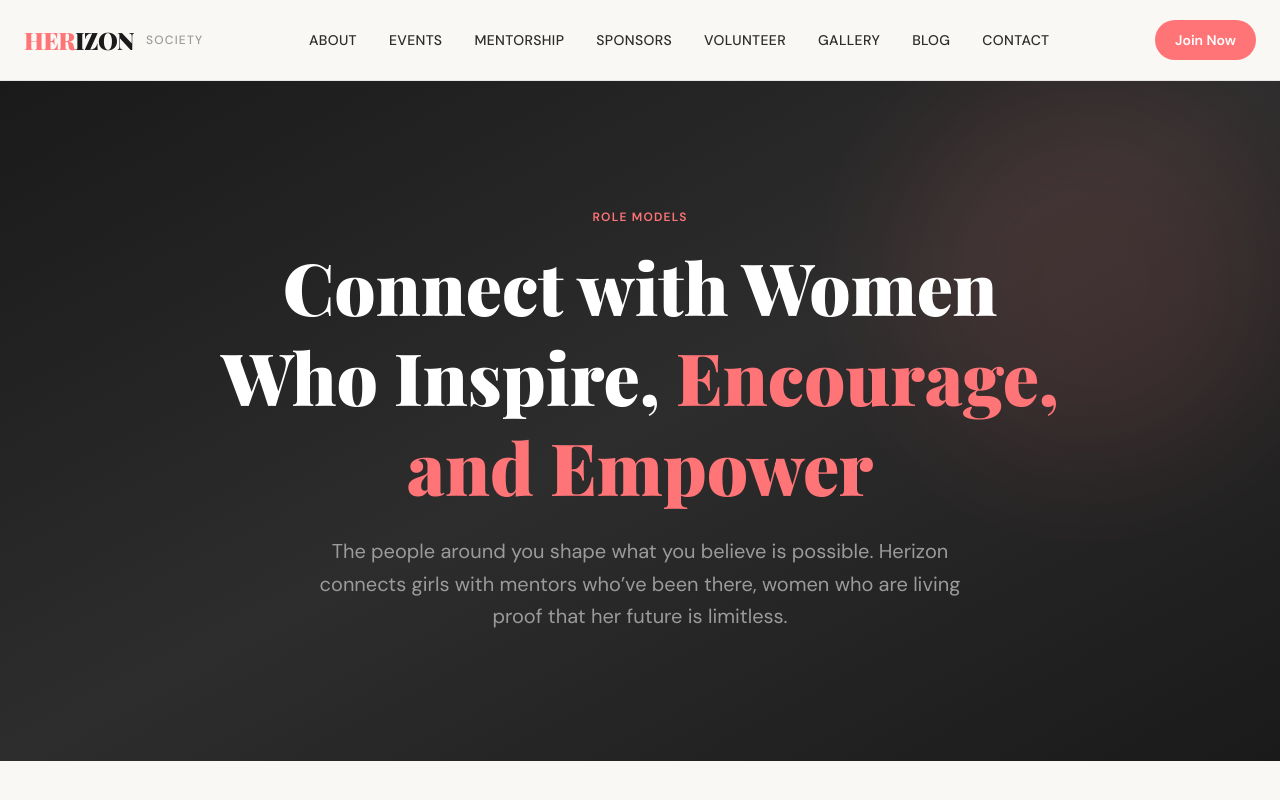
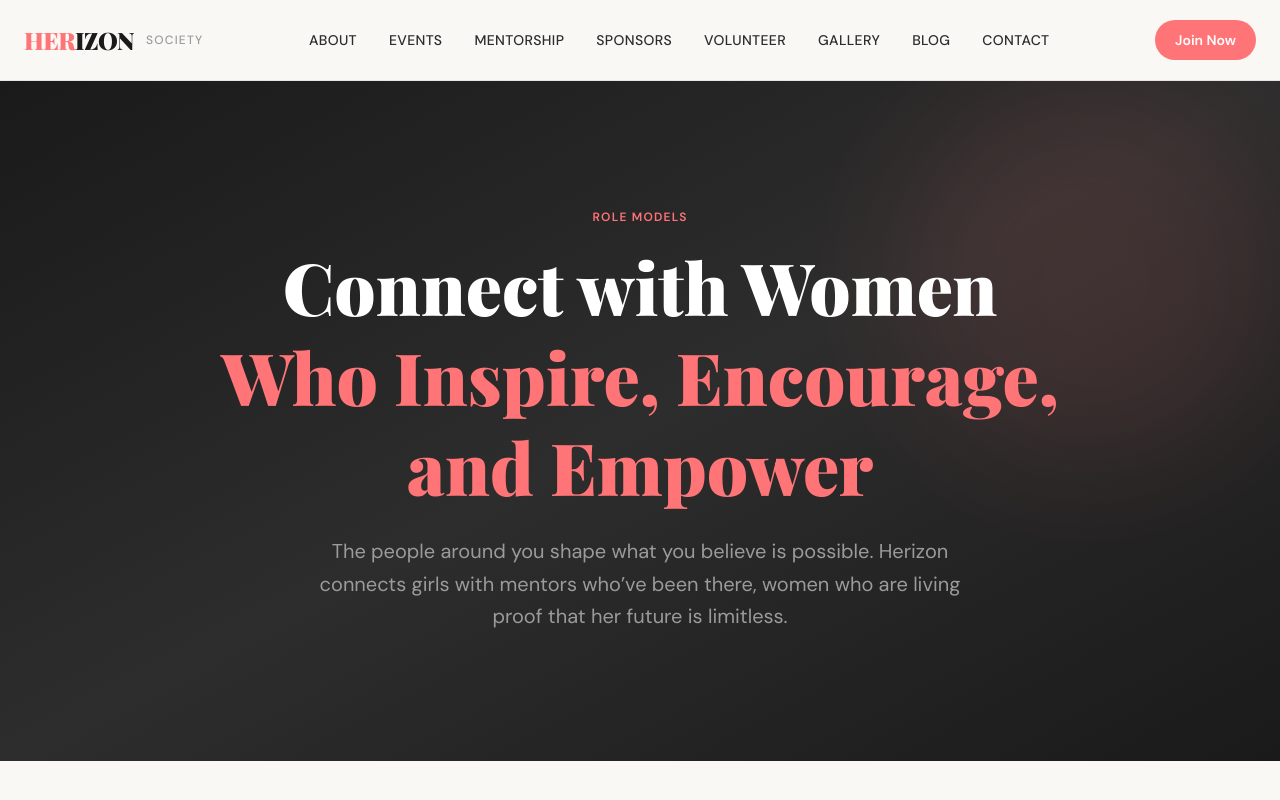
Before and after one commit to flourishprosper/herizonsociety-website, a Next.js app: page /mentorship in a window 1280 px wide. Shown: the top 800 px of the page. Built offline with nearby package versions, Linux system fonts and the light colour scheme; a web font is replaced by a local one.

Commit message:
style(mentorship): extend pink to 'Who Inspire, Encourage, and Empower'

```diff
--- a/src/app/mentorship/page.tsx
+++ b/src/app/mentorship/page.tsx
@@ -19,8 +19,8 @@ export default function MentorshipPage() {
             Role Models
           </p>
           <h1 className="font-serif text-6xl sm:text-7xl font-black text-white leading-tight mb-6">
-            Connect with Women Who Inspire,{" "}
-            <span className="text-[#FF7477]">Encourage, and Empower</span>
+            Connect with Women{" "}
+            <span className="text-[#FF7477]">Who Inspire, Encourage, and Empower</span>
           </h1>
           <p className="text-[#9B9B9B] text-xl max-w-2xl mx-auto leading-relaxed">
             The people around you shape what you believe is possible. Herizon
```
